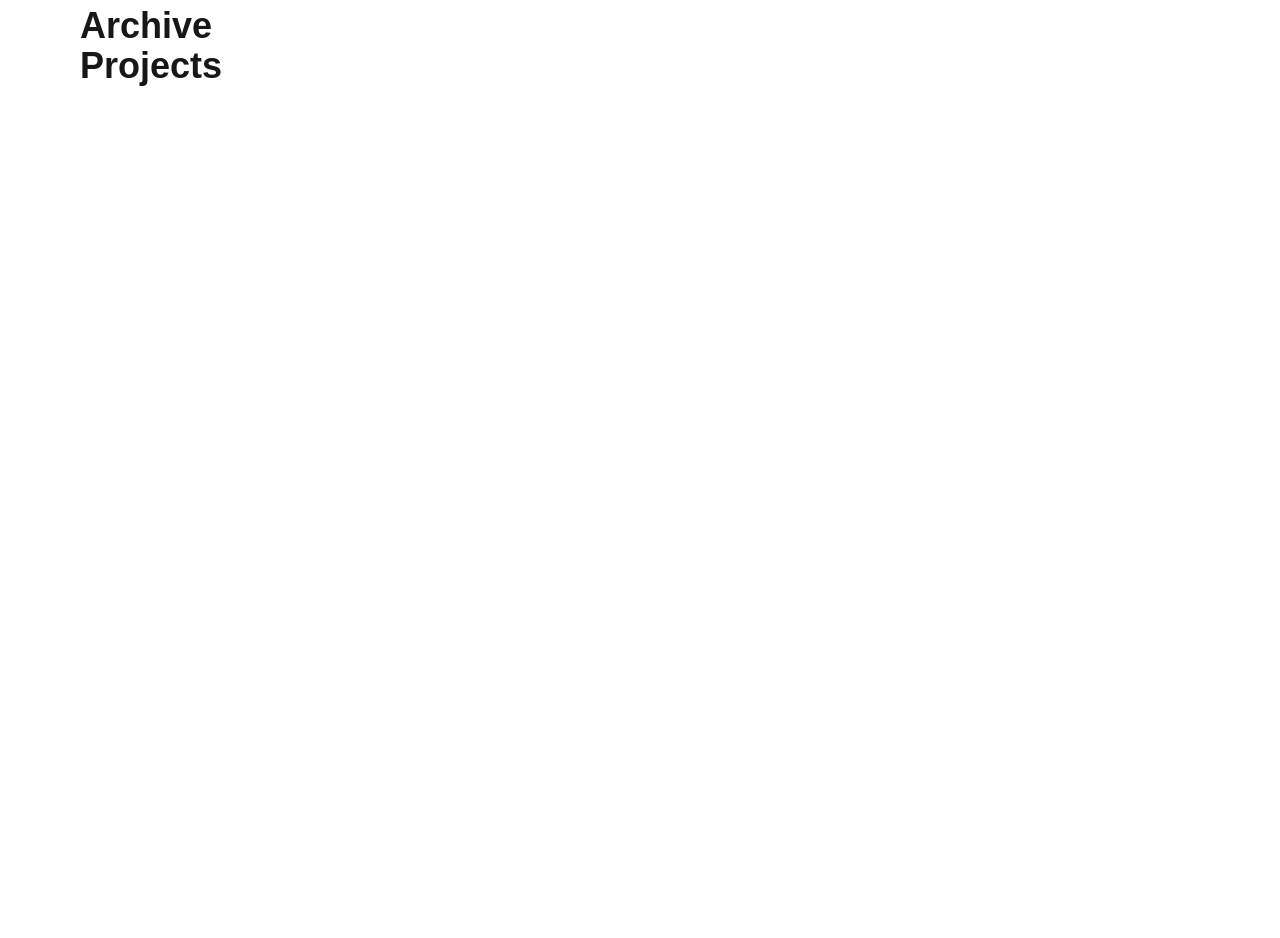
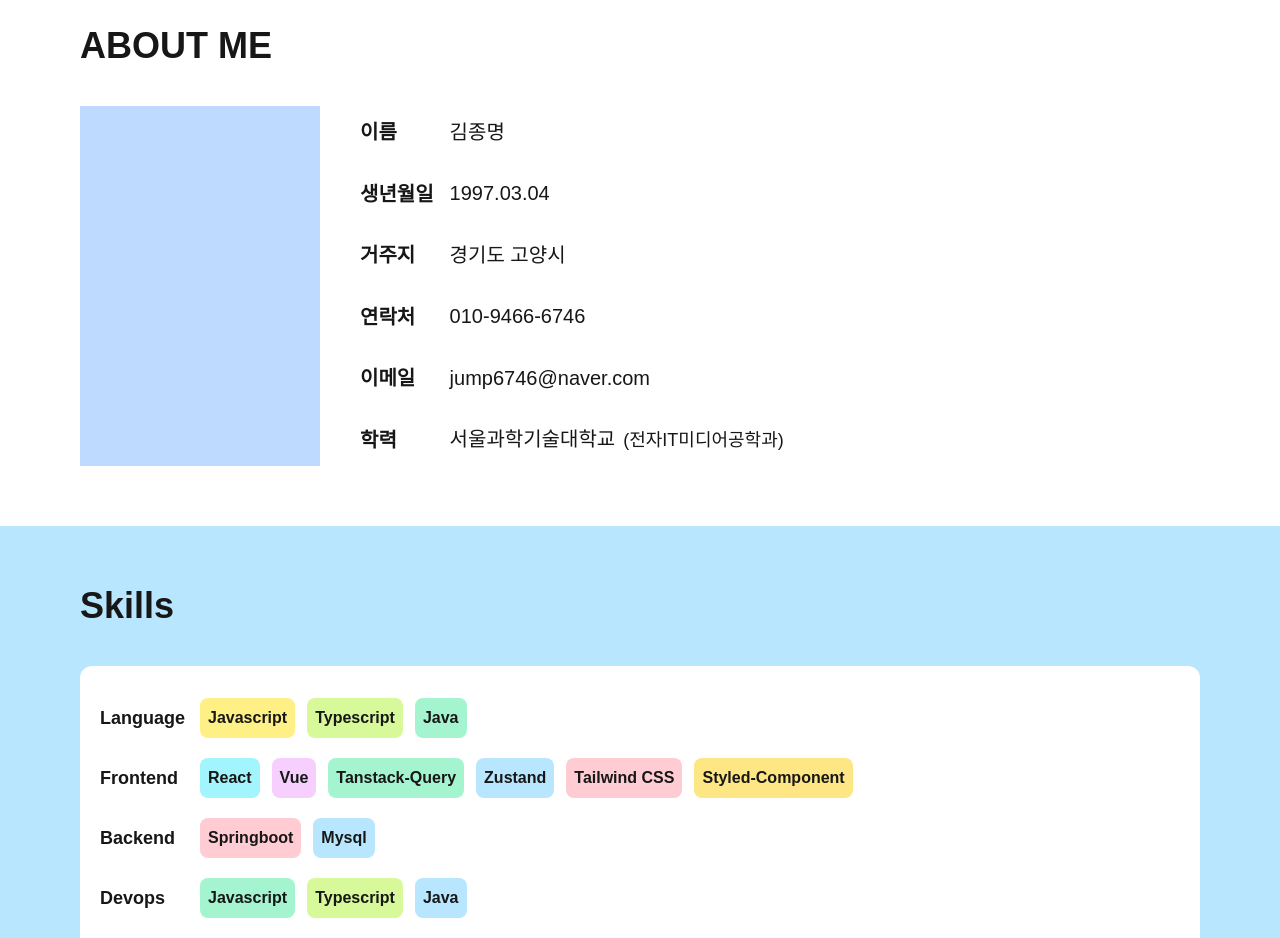
Before and after one commit to jump6746/portfolio, a Next.js app: page / in a window 1280 px wide. Shown: the part 474-1412 px from the top of the page. Before the commit the page ends 800 px from the top, so only its background shows below. Built offline with nearby package versions, Linux system fonts and the light colour scheme.

Commit message:
기술 스택 부분과 저장소 부분 생성

```diff
--- a/src/app/page.tsx
+++ b/src/app/page.tsx
@@ -21,21 +21,125 @@ const Home = () => {
         </div>
       </section>
       {/* 내 정보 */}
-      <section className="w-full">
-        <div className="flex flex-col max-w-6xl px-4 mx-auto">
-          <h2 className="text-4xl font-semibold">About</h2>
-          <div className="flex"></div>
+      <section className="w-full py-15">
+        <div className="flex flex-col max-w-6xl px-4 mx-auto gap-10">
+          <h2 className="text-4xl font-semibold">ABOUT ME</h2>
+          <div className="flex gap-10">
+            <div className="bg-blue-200 w-60 h-90"></div>
+            <div className="flex text-xl justify-between gap-4 py-3">
+              <div className="flex flex-col justify-between font-semibold">
+                <span>이름</span>
+                <span>생년월일</span>
+                <span>거주지</span>
+                <span>연락처</span>
+                <span>이메일</span>
+                <span>학력</span>
+              </div>
+              <div className="flex flex-col justify-between">
+                <span>김종명</span>
+                <span>1997.03.04</span>
+                <span>경기도 고양시</span>
+                <span>010-9466-6746</span>
+                <span>jump6746@naver.com</span>
+                <div className="flex items-baseline gap-2">
+                  <span>서울과학기술대학교</span>
+                  <span className="text-lg">(전자IT미디어공학과)</span>
+                </div>
+              </div>
+            </div>
+          </div>
+        </div>
+      </section>
+      {/* 기술 역량*/}
+      <section className="w-full py-15 bg-sky-200">
+        <div className="flex flex-col max-w-6xl px-4 mx-auto gap-10">
+          <h2 className="text-4xl font-semibold">Skills</h2>
+          <div className="flex flex-col w-full bg-white gap-5 px-5 py-8 rounded-xl">
+            <div className="flex items-center gap-5">
+              <h3 className="w-20 text-lg font-bold">Language</h3>
+              <div className="flex gap-3">
+                <div className="p-2 bg-yellow-200 rounded-lg font-semibold">
+                  <span>Javascript</span>
+                </div>
+                <div className="p-2 bg-lime-200 rounded-lg font-semibold">
+                  <span>Typescript</span>
+                </div>
+                <div className="p-2 bg-emerald-200 rounded-lg font-semibold">
+                  <span>Java</span>
+                </div>
+              </div>
+            </div>
+            <div className="flex items-center gap-5">
+              <h3 className="w-20 text-lg font-bold">Frontend</h3>
+              <div className="flex gap-3">
+                <div className="p-2 bg-cyan-200 rounded-lg font-semibold">
+                  <span>React</span>
+                </div>
+                <div className="p-2 bg-fuchsia-200 rounded-lg font-semibold">
+                  <span>Vue</span>
+                </div>
+                <div className="p-2 bg-emerald-200 rounded-lg font-semibold">
+                  <span>Tanstack-Query</span>
+                </div>
+                <div className="p-2 bg-sky-200 rounded-lg font-semibold">
+                  <span>Zustand</span>
+                </div>
+                <div className="p-2 bg-rose-200 rounded-lg font-semibold">
+                  <span>Tailwind CSS</span>
+                </div>
+                <div className="p-2 bg-amber-200 rounded-lg font-semibold">
+                  <span>Styled-Component</span>
+                </div>
+              </div>
+            </div>
+            <div className="flex items-center gap-5">
+              <h3 className="w-20 text-lg font-bold">Backend</h3>
+              <div className="flex gap-3">
+                <div className="p-2 bg-rose-200 rounded-lg font-semibold">
+                  <span>Springboot</span>
+                </div>
+                <div className="p-2 bg-sky-200 rounded-lg font-semibold">
+                  <span>Mysql</span>
+                </div>
+              </div>
+            </div>
+            <div className="flex items-center gap-5">
+              <h3 className="w-20 text-lg font-bold">Devops</h3>
+              <div className="flex gap-3">
+                <div className="p-2 bg-emerald-200 rounded-lg font-semibold">
+                  <span>Javascript</span>
+                </div>
+                <div className="p-2 bg-lime-200 rounded-lg font-semibold">
+                  <span>Typescript</span>
+                </div>
+                <div className="p-2 bg-sky-200 rounded-lg font-semibold">
+                  <span>Java</span>
+                </div>
+              </div>
+            </div>
+          </div>
         </div>
       </section>
       {/* 저장소 */}
-      <section className="w-full">
-        <div className="flex flex-col max-w-6xl px-4 mx-auto">
+      <section className="w-full py-15 bg-gray-200">
+        <div className="flex flex-col max-w-6xl px-4 mx-auto gap-10">
           <h2 className="text-4xl font-semibold">Archive</h2>
-          <div className="flex"></div>
+          <div className="flex w-full gap-10 justify-start">
+            <a className="w-100 h-50 bg-white rounded-2xl cursor-pointer transform transition-transform duration-300 ease-in-out hover:scale-105 px-4 py-6 flex flex-col gap-5">
+              <h3 className="text-3xl font-bold">Github</h3>
+              <span className="text-blue-600">/github.com/jump6746</span>
+              <span>소스 코드 저장소</span>
+            </a>
+            <a className="w-100 h-50 bg-white rounded-2xl cursor-pointer transform transition-transform duration-300 ease-in-out hover:scale-105 px-4 py-6 flex flex-col gap-5">
+              <h3 className="text-3xl font-bold">Velog</h3>
+              <span className="text-blue-600">/velog.io/@jump6746</span>
+              <span>흥미롭거나 새롭게 배운 것들을 기록하는 블로그</span>
+            </a>
+          </div>
         </div>
       </section>
       {/* 프로젝트 */}
-      <section className="w-full">
+      <section className="w-full py-15 bg-indigo-200">
         <div className="flex flex-col max-w-6xl px-4 mx-auto">
           <h2 className="text-4xl font-semibold">Projects</h2>
           <div className="flex"></div>
```
